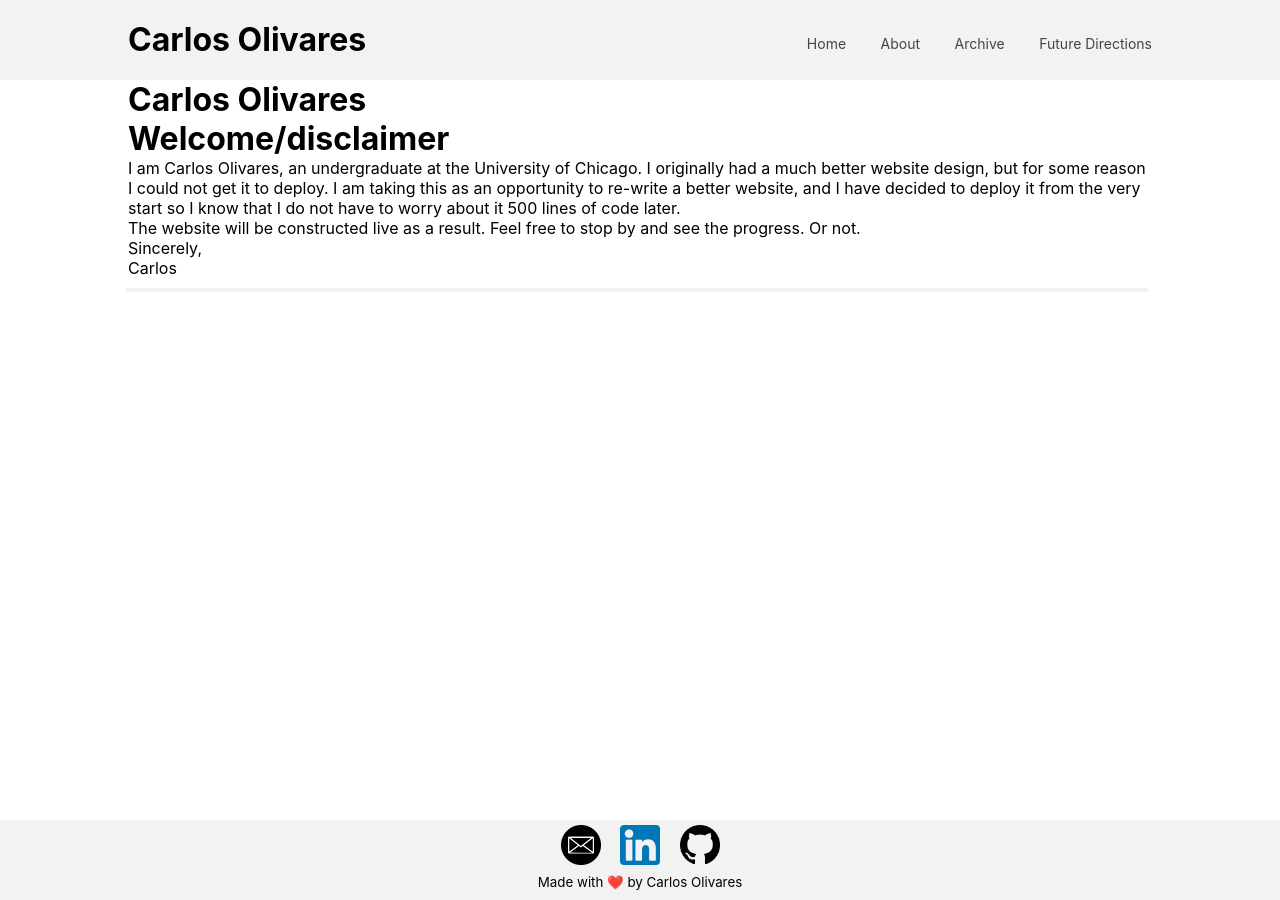
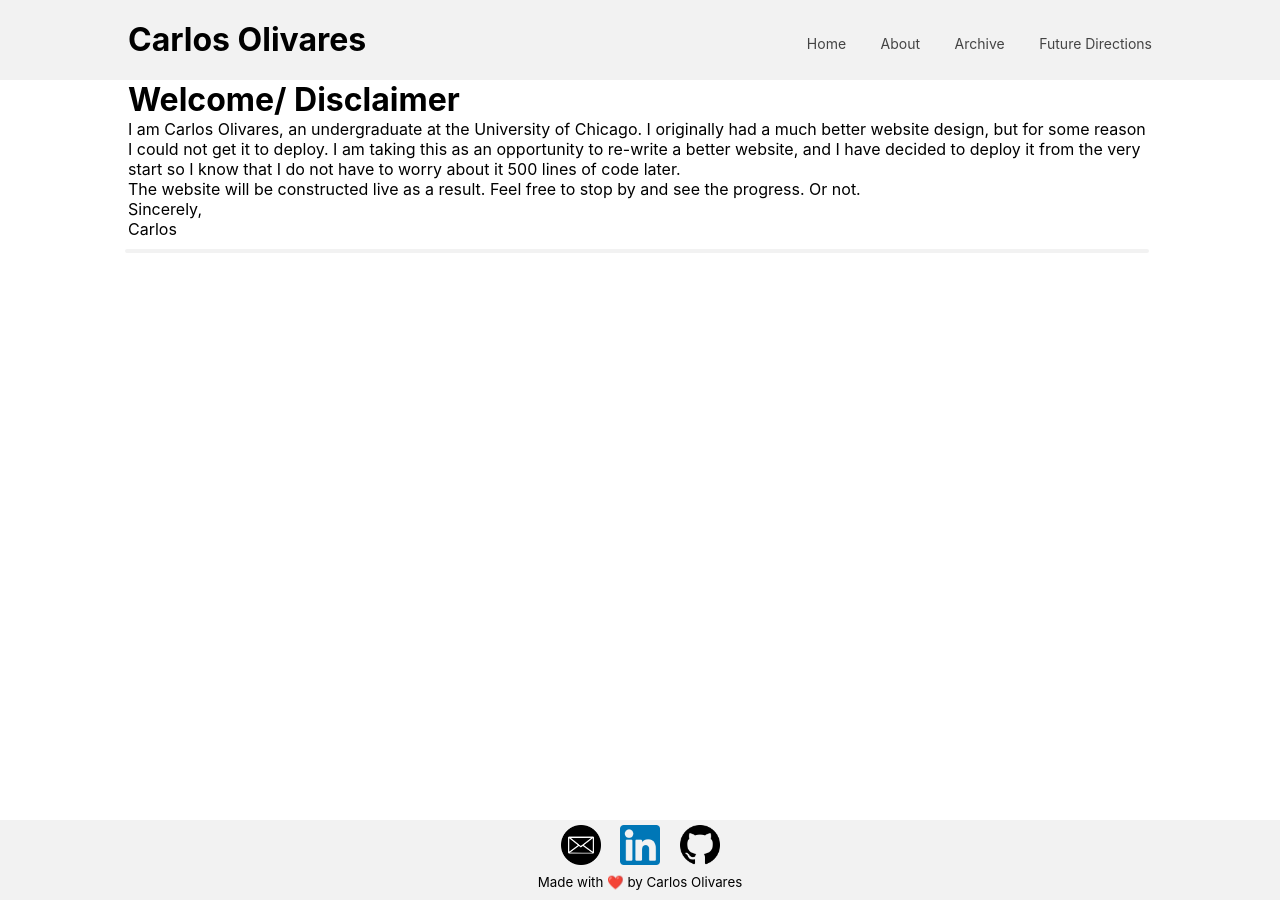
Before and after one commit to cao826/website, a Jekyll site: the page built from index.html, in a window 1280 px wide. Built offline with Jekyll 4.4.1, drawn with Linux system fonts in a browser that asks for light colours.

Commit message:
Removed extraneous Carlos from index page

```diff
--- a/index.html
+++ b/index.html
@@ -1,9 +1,7 @@
 ---
 layout: default
-title: Carlos Olivares
+title: "Welcome/ Disclaimer"
 ---
-<div class="blurb">
-	<h1>Welcome/disclaimer</h1>
 	<p>I am Carlos Olivares, an undergraduate at the University of Chicago.
 	I originally had a much better website design, but for some reason I could not get it to deploy.
 	I am taking this as an opportunity to re-write a better website, and I have decided to deploy it
@@ -13,4 +11,3 @@ title: Carlos Olivares
 
 	<p> Sincerely,</p>
 	<p> Carlos </p>
-</div><!-- /.blurb -->
```
